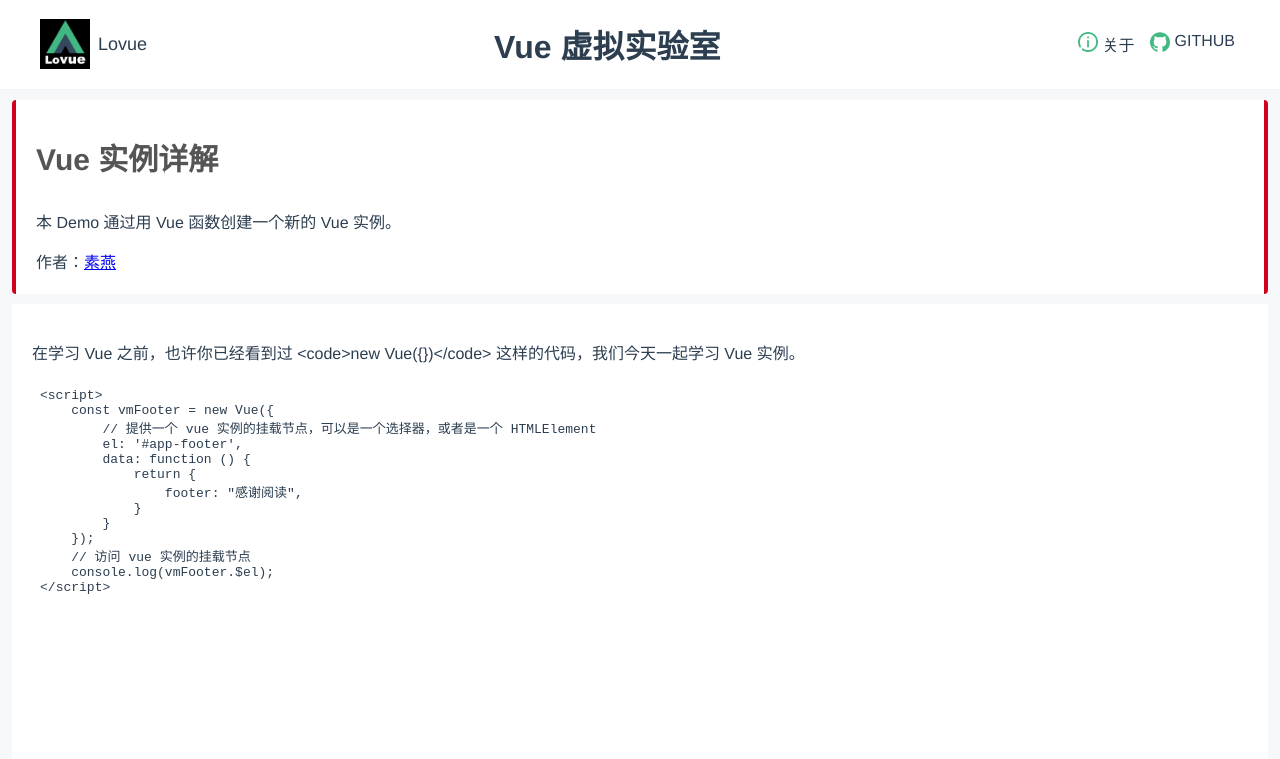
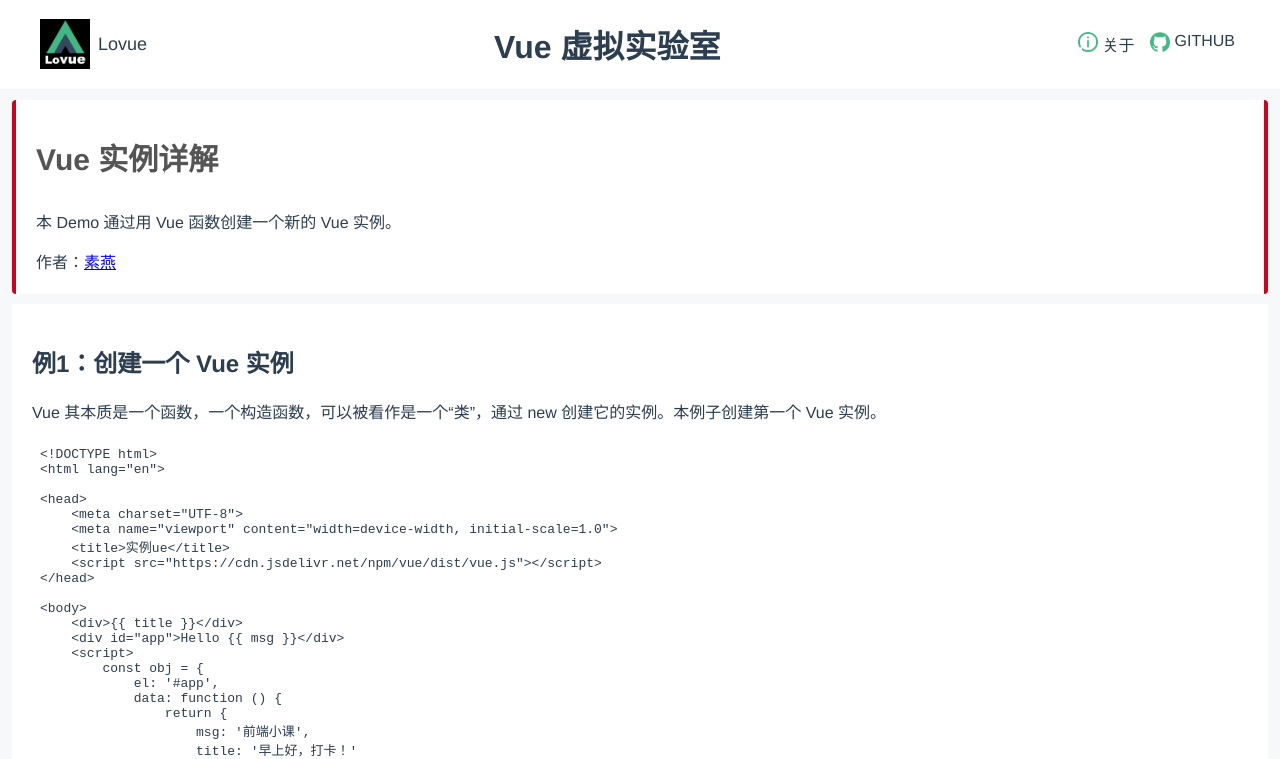
Before and after one commit to Lovuey/lovue, a Vue app in the folder lovue/: page /vueinstance in a window 1280 px wide. Shown: the top 759 px of the page. Built offline with nearby package versions, Linux system fonts and the light colour scheme.

Commit message:
vue实例 demo

```diff
--- a/lovue/src/assets/article/vueInstance.js
+++ b/lovue/src/assets/article/vueInstance.js
@@ -7,26 +7,46 @@ export default {
     },
     nodes: [
         {
+            type: 'h1',
+            con: '例1：创建一个 Vue 实例'
+        },
+        {
             type: 'text',
-            con: '在学习 Vue 之前，也许你已经看到过 <code>new Vue({})</code> 这样的代码，我们今天一起学习 Vue 实例。'
+            con: `Vue 其本质是一个函数，一个构造函数，可以被看作是一个“类”，通过 new 创建它的实例。本例子创建第一个 Vue 实例。
+            `
         },
         {
             type: 'code',
-            lang: 'javascript',
+            lang: 'html',
             con:
-`<script>
-    const vmFooter = new Vue({
-        // 提供一个 vue 实例的挂载节点，可以是一个选择器，或者是一个 HTMLElement
-        el: '#app-footer',
-        data: function () {
-            return {
-                footer: "感谢阅读",
+`<!DOCTYPE html>
+<html lang="en">
+
+<head>
+    <meta charset="UTF-8">
+    <meta name="viewport" content="width=device-width, initial-scale=1.0">
+    <title>实例ue</title>
+    <script src="https://cdn.jsdelivr.net/npm/vue/dist/vue.js"></script>
+</head>
+
+<body>
+    <div>{{ title }}</div>
+    <div id="app">Hello {{ msg }}</div>
+    <script>
+        const obj = {
+            el: '#app',
+            data: function () {
+                return {
+                    msg: '前端小课',
+                    title: '早上好，打卡！'
+                }
             }
         }
-    });
-    // 访问 vue 实例的挂载节点
-    console.log(vmFooter.$el);
-</script>`
+        const vm = new Vue(obj);
+    </script>
+</body>
+
+</html>`
         },
     ]
 };
--- a/lovue/src/views/vueInstance.vue
+++ b/lovue/src/views/vueInstance.vue
@@ -9,6 +9,7 @@
             <div v-for="(node, index) in article.nodes" :key="index">
                 <p v-if="node.type === 'text'">{{ node.con }}</p>
                 <codehighLight v-else-if="node.type === 'code'" :code='node.con' :lang="node.lang">{{ node.con }}</codehighLight>
+                <h2 v-else-if="node.type === 'h1'">{{ node.con }}</h2>
             </div>
         </div>
         <div class="post-footer">
```
